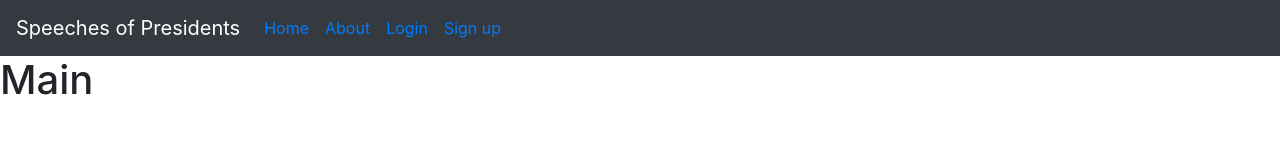
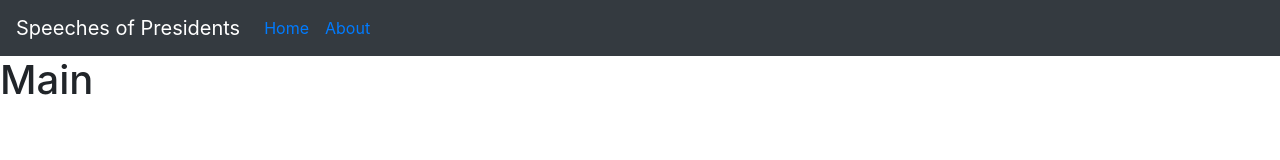
Before and after one commit to ravenusmc/speeches_of_presidents, a Vue app in the folder client/: page / in a window 1280 px wide. Shown: the top 160 px of the page. Built offline with nearby package versions, Linux system fonts and the light colour scheme.

Commit message:
minor change

```diff
--- a/client/src/components/common/Navbar.vue
+++ b/client/src/components/common/Navbar.vue
@@ -31,7 +31,7 @@
           <span v-if="loginFlag">
             <li class="nav-item">
               <a class="nav-link">
-                <router-link to="/analyze">Analyze</router-link>
+                <router-link to="/analyze">The Data</router-link>
               </a>
             </li>
           </span>
@@ -40,7 +40,7 @@
               <router-link to="/about">About</router-link>
             </a>
           </li>
-          <span v-if="!loginFlag">
+          <!-- <span v-if="!loginFlag">
             <li class="nav-item">
               <a class="nav-link">
                 <router-link v-if="!loginFlag" to="/login">Login</router-link>
@@ -55,7 +55,7 @@
                 >
               </a>
             </li>
-          </span>
+          </span> -->
           <span v-if="loginFlag">
             <li class="nav-item">
               <a class="nav-link">
```
